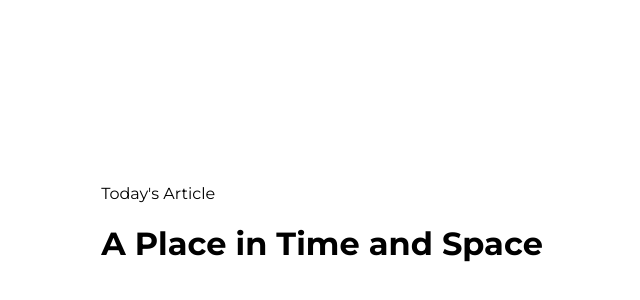
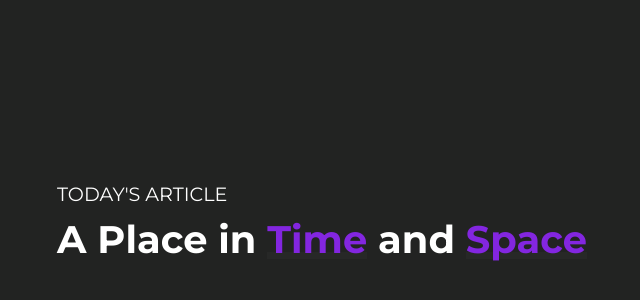
Before and after one commit to NicholasCloud4/simple-design, a website built with Vite: page index.html in a window 1280 px wide. Shown: the part 174-474 px from the top of the page, without its empty margins (318-958 px from the left). Built offline with nearby package versions, Linux system fonts and the light colour scheme.

Commit message:
Dark Layout

```diff
--- a/index.css
+++ b/index.css
@@ -1,6 +1,7 @@
 @import url('https://fonts.googleapis.com/css?family=Montserrat:400,700&display=swap');
 
-html, body {
+html,
+body {
     margin: 0;
     padding: 0;
     height: 100vh;
@@ -10,6 +11,34 @@ body {
     font-family: 'Montserrat';
     display: grid;
     place-content: center;
+    background: #222322;
+    color: white
+}
+
+h1 {
+    margin-top: 0;
+    font-size: 2.4em;
+}
+
+p {
+    font-size: 1.2em;
+    margin-bottom: .5em;
+    text-transform: uppercase;
+}
+
+span {
+    color: #8326e0;
+    position: relative
+}
+
+span:before {
+    position: absolute;
+    content: '';
+    height: .2em;
+    width: 100%;
+    bottom: .1em;
+    z-index: -1;
+    background: #ffffff06;
 }
 
 /*
```
